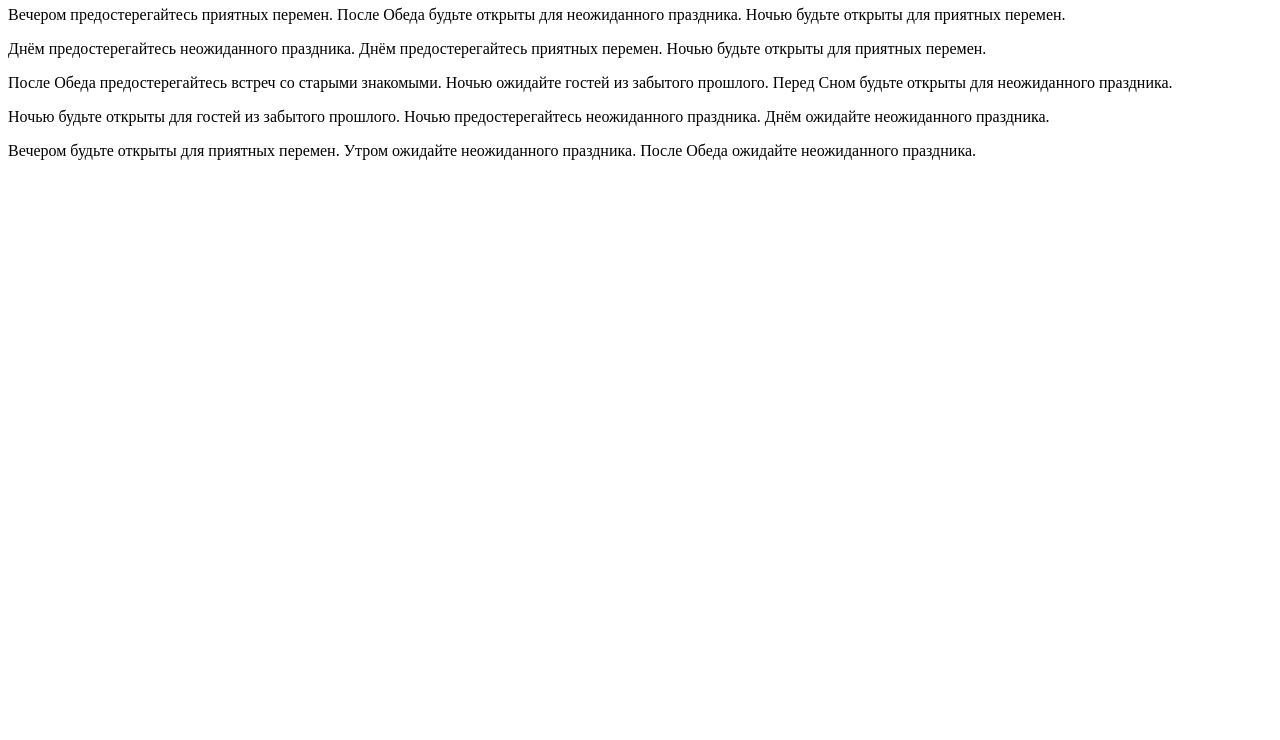
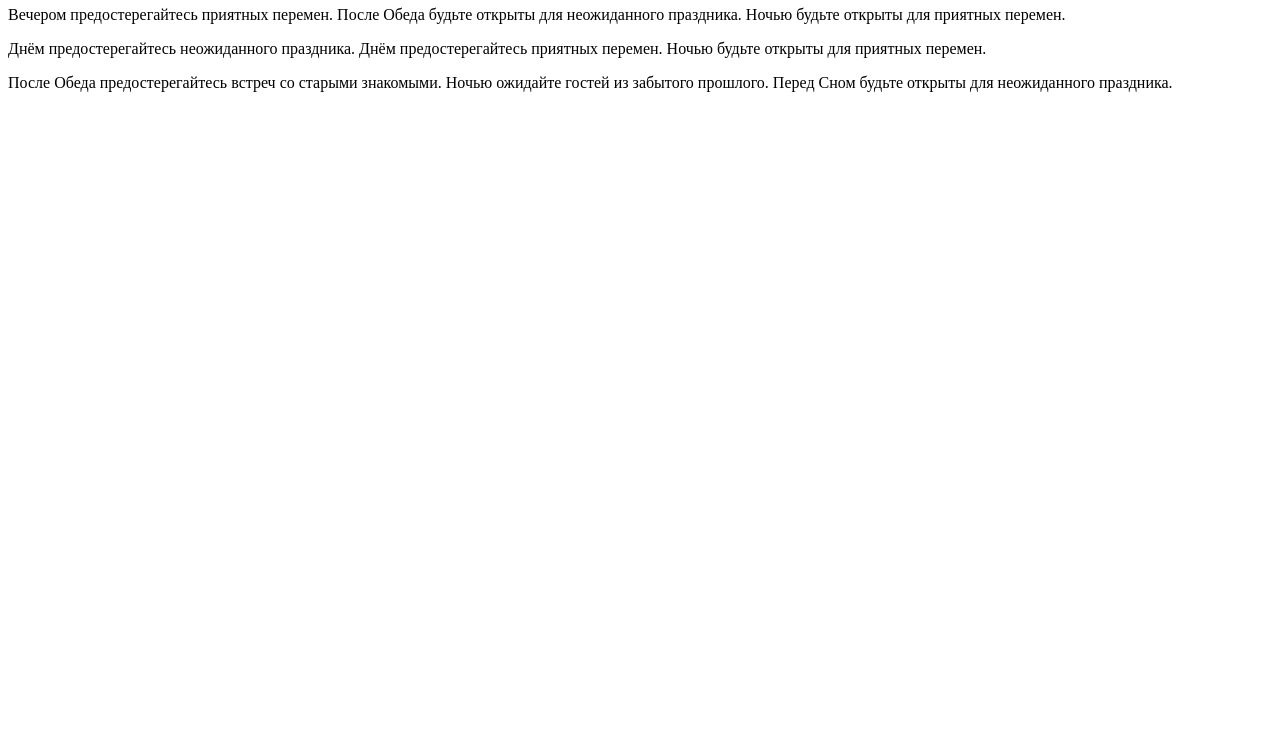
Before and after one commit to sivan2203/pyweb-m3-hw, a plain HTML site: page index.html in a window 1280 px wide. Shown: the part 60-800 px from the top of the page. Drawn offline with Linux system fonts and the light colour scheme.

Commit message:
Update index.html

```diff
--- a/index.html
+++ b/index.html
@@ -2,4 +2,4 @@
     <meta charset='utf-8'>
     <title>Гороскоп на сегодня</title>
     </head>
-    <body><h1>Что день 2019-10-01 готовит</h1><p>Вечером предостерегайтесь приятных перемен. После Обеда будьте открыты для неожиданного праздника. Ночью будьте открыты для приятных перемен.</p><p>Днём предостерегайтесь неожиданного праздника. Днём предостерегайтесь приятных перемен. Ночью будьте открыты для приятных перемен.</p><p>После Обеда предостерегайтесь встреч со старыми знакомыми. Ночью ожидайте гостей из забытого прошлого. Перед Сном будьте открыты для неожиданного праздника.</p><p>Ночью будьте открыты для гостей из забытого прошлого. Ночью предостерегайтесь неожиданного праздника. Днём ожидайте неожиданного праздника.</p><p>Вечером будьте открыты для приятных перемен. Утром ожидайте неожиданного праздника. После Обеда ожидайте неожиданного праздника.</p></body></html>
+    <body><h1>Что день 2019-10-22 готовит</h1><p>Вечером предостерегайтесь приятных перемен. После Обеда будьте открыты для неожиданного праздника. Ночью будьте открыты для приятных перемен.</p><p>Днём предостерегайтесь неожиданного праздника. Днём предостерегайтесь приятных перемен. Ночью будьте открыты для приятных перемен.</p><p>После Обеда предостерегайтесь встреч со старыми знакомыми. Ночью ожидайте гостей из забытого прошлого. Перед Сном будьте открыты для неожиданного праздника.</p></body></html>
```
